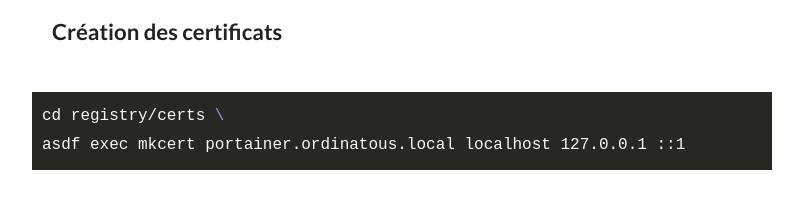
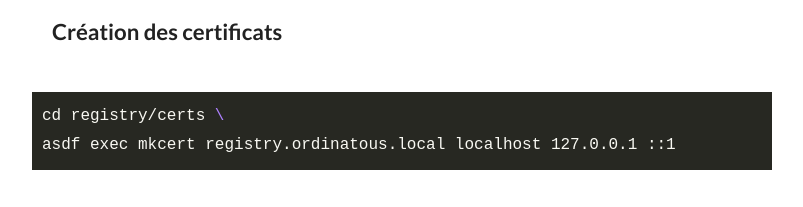
Before and after one commit to ordinatous/blogdown, a plain HTML site: page 2025/03/13/mise-en-place-du-registry-local/index.html in a window 1280 px wide. Shown: the part 4180-4387 px from the top of the page, without its empty margins (238-1041 px from the left). Drawn offline with Linux system fonts and the light colour scheme.

Commit message:
modification article mkcert registry

```diff
--- a/2025/03/13/mise-en-place-du-registry-local/index.html
+++ b/2025/03/13/mise-en-place-du-registry-local/index.html
@@ -182,7 +182,7 @@ Mais , je n&rsquo;aurais pas du le nommer comme ça, ça n&rsquo;a pas de sens .
 </span></span><span style="display:flex;"><span>rootCA.crt /etc/docker/certs.d/registry.ordinatous.local/
 </span></span></code></pre></div><h3 id="création-des-certificats">Création des certificats</h3>
 <div class="highlight"><pre tabindex="0" style="color:#f8f8f2;background-color:#272822;-moz-tab-size:4;-o-tab-size:4;tab-size:4;"><code class="language-bash" data-lang="bash"><span style="display:flex;"><span>cd registry/certs <span style="color:#ae81ff">\
-</span></span></span><span style="display:flex;"><span><span style="color:#ae81ff"></span>asdf exec mkcert portainer.ordinatous.local localhost 127.0.0.1 ::1
+</span></span></span><span style="display:flex;"><span><span style="color:#ae81ff"></span>asdf exec mkcert registry.ordinatous.local localhost 127.0.0.1 ::1
 </span></span></code></pre></div><p>Les certificats sont bien là</p>
 <div class="highlight"><pre tabindex="0" style="color:#f8f8f2;background-color:#272822;-moz-tab-size:4;-o-tab-size:4;tab-size:4;"><code class="language-bash" data-lang="bash"><span style="display:flex;"><span>ls ~/registry/certs/
 </span></span><span style="display:flex;"><span>registry.ordinatous.local+3-key.pem  registry.ordinatous.local+3.pem
```
